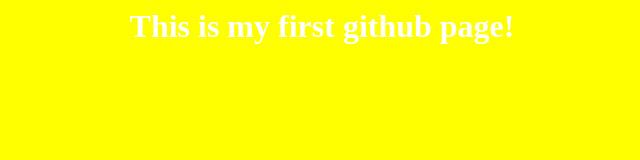
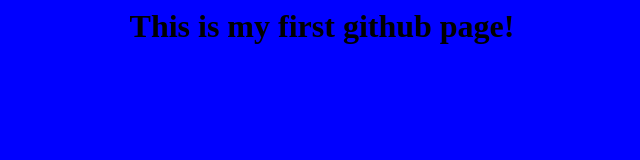
Before and after one commit to koreuu/koreuu.github.io, a plain HTML site: page index.html in a window 1280 px wide. Shown: the whole page, without its empty margins (318-958 px from the left). Drawn offline with Linux system fonts and the light colour scheme.

Commit message:
Update index.html

```diff
--- a/index.html
+++ b/index.html
@@ -10,8 +10,8 @@
 
   <style>
     body {
-      background-color:yellow;
-      color:#fff;
+      background-color:Blue;
+      color:black;
       text-align:center;
     }
   </style>
```
